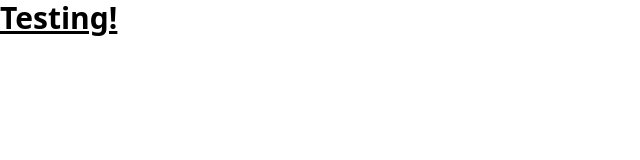
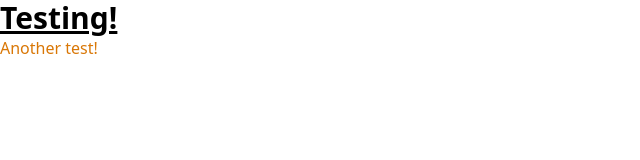
Before and after one commit to emoltz/ai-book-gen, a SvelteKit app: page / in a window 1280 px wide. Shown: the top 160 px of the page, without its empty margins (0-640 px from the left). Built offline with nearby package versions, Linux system fonts and the light colour scheme.

Commit message:
tailwind install

```diff
--- a/src/routes/+page.svelte
+++ b/src/routes/+page.svelte
@@ -1,3 +1,7 @@
 <div class="text-3xl font-bold underline">
     Testing!
 </div>
+
+<div class="text-amber-600 hover:text-black">
+    Another test!
+</div>
```
